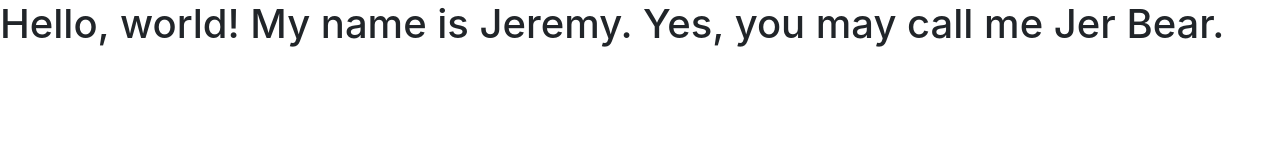
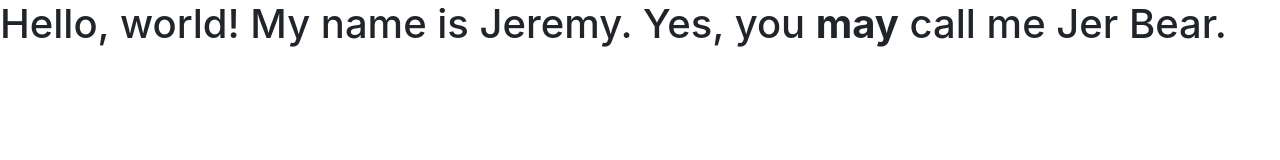
Before and after one commit to jtarshis/edps6560-jtarshis, a plain HTML site: page index.html in a window 1280 px wide. Drawn offline with nearby package versions, Linux system fonts and the light colour scheme.

Commit message:
Update index.html

```diff
--- a/index.html
+++ b/index.html
@@ -11,7 +11,7 @@
     <title>Hello, world!</title>
   </head>
   <body>
-    <h1>Hello, world! My name is Jeremy. Yes, you may call me Jer Bear.</h1>
+    <h1>Hello, world! My name is Jeremy. Yes, you <b>may</b> call me Jer Bear.</h1>
 
     <!-- Optional JavaScript -->
     <!-- jQuery first, then Popper.js, then Bootstrap JS -->
```
